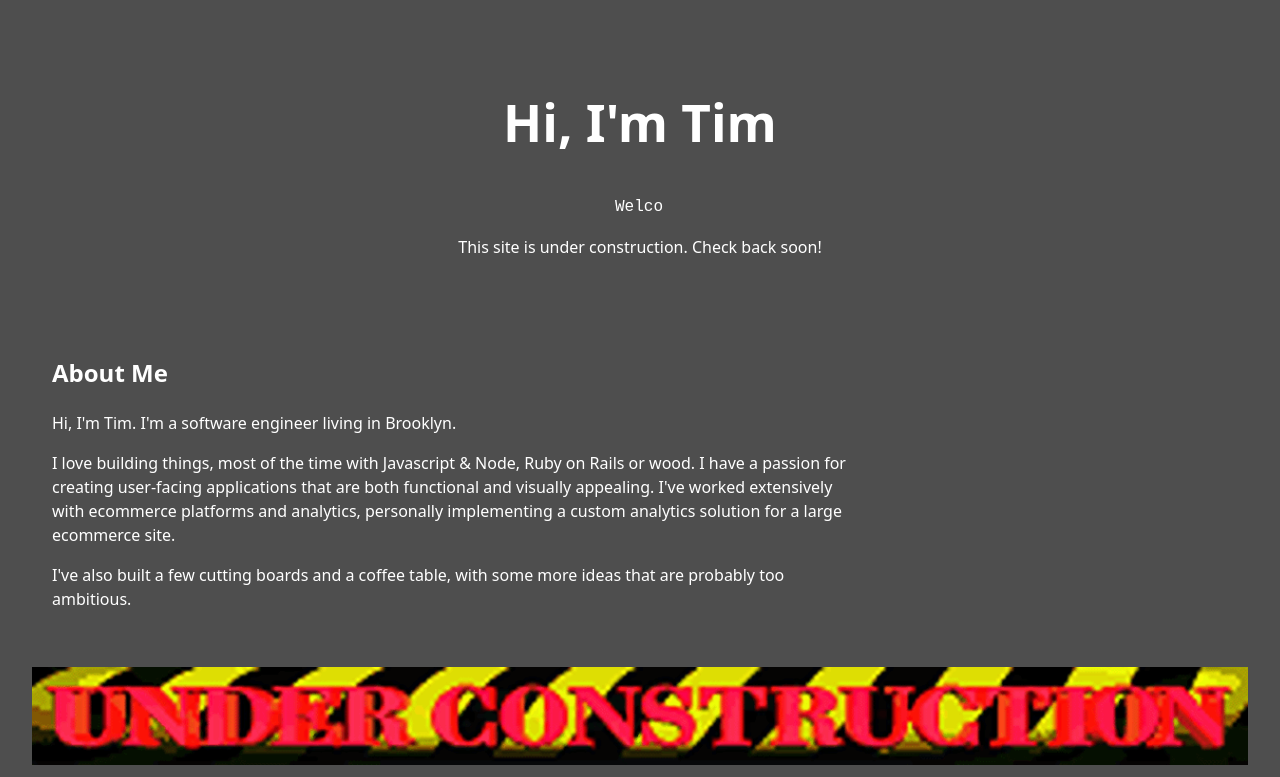
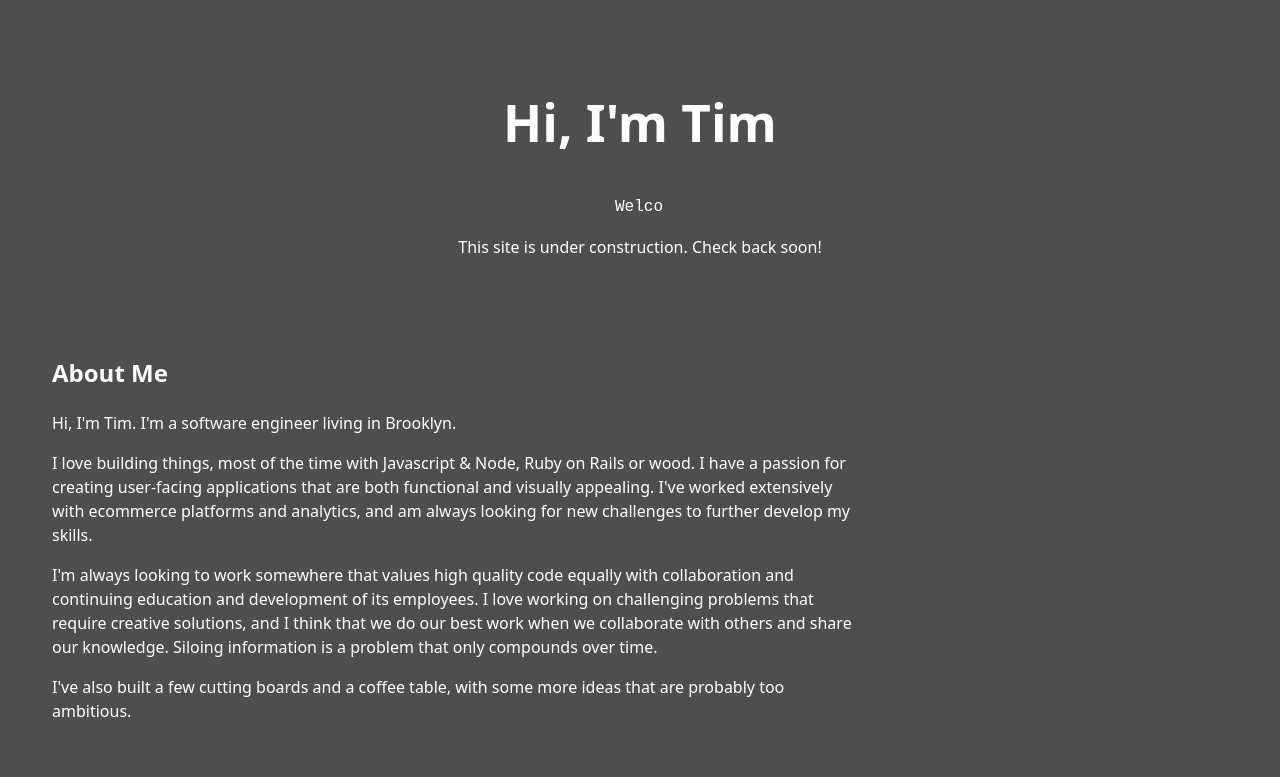
Before and after one commit to TimBek2/timbek2.github.io, a React (Vite) app: page / in a window 1280 px wide. Shown: the top 777 px of the page. Built offline with nearby package versions, Linux system fonts and the light colour scheme.

Commit message:
Add react-parallax-tilt, update some about copy

```diff
--- a/package.json
+++ b/package.json
@@ -16,7 +16,8 @@
   },
   "dependencies": {
     "react": "^19.1.0",
-    "react-dom": "^19.1.0"
+    "react-dom": "^19.1.0",
+    "react-parallax-tilt": "^1.7.301"
   },
   "devDependencies": {
     "@eslint/js": "^9.30.1",
--- a/src/components/about/index.tsx
+++ b/src/components/about/index.tsx
@@ -4,10 +4,15 @@ const About = () => {
   return (
     <div className="about">
       <h2>About Me</h2>
-      <p>Hi, I'm Tim. I'm a software engineer living in Brooklyn.</p>
+      <p>
+        Hi, I'm Tim. I'm a software engineer living in Brooklyn.
+      </p>
       <p>
         I love building things, most of the time with Javascript & Node, Ruby on Rails or wood.
-        I have a passion for creating user-facing applications that are both functional and visually appealing. I've worked extensively with ecommerce platforms and analytics, personally implementing a custom analytics solution for a large ecommerce site.
+        I have a passion for creating user-facing applications that are both functional and visually appealing. I've worked extensively with ecommerce platforms and analytics, and am always looking for new challenges to further develop my skills.
+      </p>
+      <p>
+        I'm always looking to work somewhere that values high quality code equally with collaboration and continuing education and development of its employees. I love working on challenging problems that require creative solutions, and I think that we do our best work when we collaborate with others and share our knowledge. Siloing information is a problem that only compounds over time.
       </p>
       <p>
         I've also built a few cutting boards and a coffee table, with some more ideas that are probably too ambitious.
```
Also changed, not shown: 1 other file (tests, documents, lock files or other folders).
